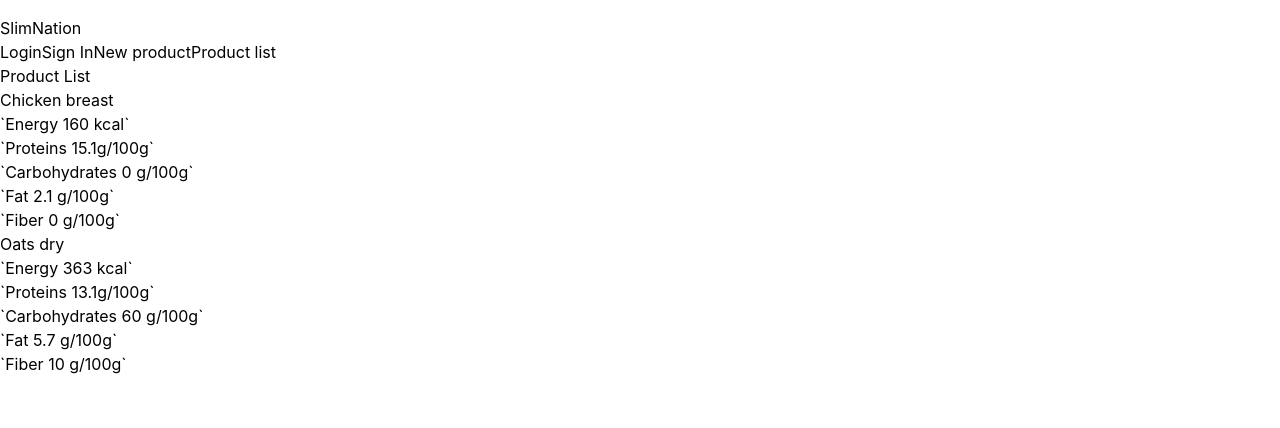
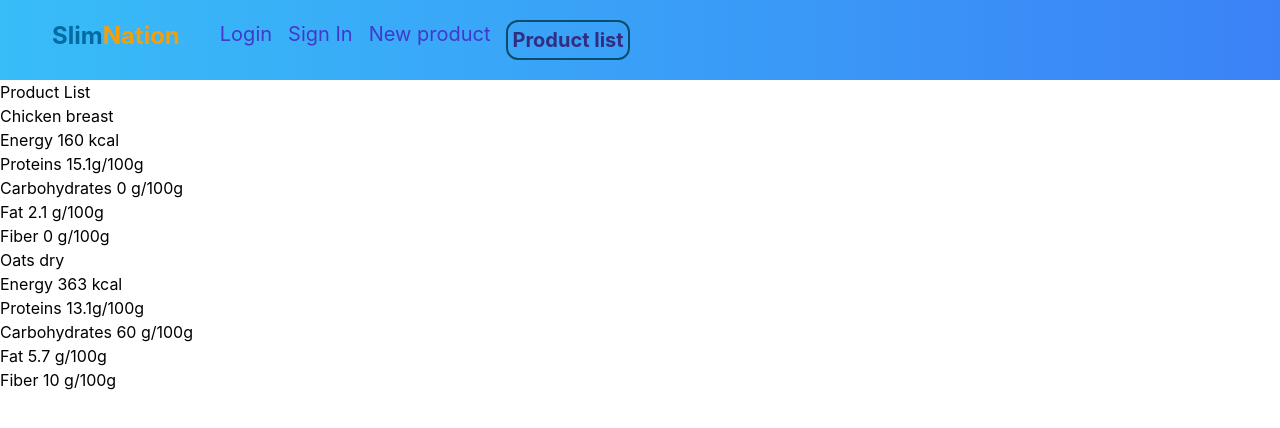
Before and after one commit to AleksZhov/SlimNationTS, a React (Create React App) app in the folder slim-nation-ts-front/: page /products-list in a window 1280 px wide. Shown: the top 428 px of the page. Built offline with nearby package versions, Linux system fonts and the light colour scheme.

Commit message:
Header was stylized and HomePage was added to router

```diff
--- a/slim-nation-ts-front/src/App.tsx
+++ b/slim-nation-ts-front/src/App.tsx
@@ -1,7 +1,7 @@
 import React from 'react';
 import { Header,  SignInForm} from "./components"
 import { Routes, Route } from 'react-router-dom'
-import { NotFoundPage,LoginPage,AllProductsPage, NewProductPage } from './pages';
+import { NotFoundPage,LoginPage,AllProductsPage, NewProductPage, HomePage } from './pages';
 
 import './App.css';
 
@@ -9,9 +9,9 @@ function App() {
   return (<><Header/>
     <div>
       <Routes>
-        {/* <Route path="/" element={Home}/> */}
+        <Route path="/" element={<HomePage/>}/>
         <Route path="login" element={<LoginPage/>}/>
-        <Route path="signIn" element={<SignInForm/>}/>
+        <Route path="sign-in" element={<SignInForm/>}/>
         <Route path="/add-new-product" element={<NewProductPage/>}/>
         <Route path="/products-list" element={<AllProductsPage/>} />
         <Route path="*" element={<NotFoundPage />} />
--- a/slim-nation-ts-front/src/Presentation/View/product/list/productListView.tsx
+++ b/slim-nation-ts-front/src/Presentation/View/product/list/productListView.tsx
@@ -21,13 +21,12 @@ const ProductsList: FC = () => {
         <ul>
             {products.map((product, idx) => {
                 return <li key={idx}>
-
                 <div> <h2>{product.productName}</h2>
-                    <p>`Energy {product.energy} kcal`</p>
-                    <p>`Proteins {product.protein}g/100g`</p>
-                    <p>`Carbohydrates  {product.carbs} g/100g`</p>
-                    <p>`Fat {product.fat} g/100g`</p>
-                    <p>`Fiber {product.fiber} g/100g`</p>
+                    <p>Energy {product.energy} kcal</p>
+                    <p>Proteins {product.protein}g/100g</p>
+                    <p>Carbohydrates  {product.carbs} g/100g</p>
+                    <p>Fat {product.fat} g/100g</p>
+                    <p>Fiber {product.fiber} g/100g</p>
                 </div>
         </li>})}
         </ul>
--- a/slim-nation-ts-front/src/components/Header.tsx
+++ b/slim-nation-ts-front/src/components/Header.tsx
@@ -3,17 +3,17 @@ import { NavLink } from "react-router-dom";
 import { Icon } from "./";
 
 const Header = () => {
-    return (<header>
-        <div>
-            <NavLink to="/">
-                <Icon className="" iconName="icon-accessibility" width="16" height="16" onClick={()=>{}} /> SlimNation
+    return (<header className="bg-gradient-to-r from-sky-400 to-blue-500 flex p-5">
+        <div className="mr-10">
+            <NavLink className="flex align-center text-2xl text-amber-500 font-bold" to="/">
+                <Icon className=" fill-amber-500" iconName="icon-accessibility" width="32" height="32" onClick={()=>{}} /> <span className="text-sky-700">Slim</span>Nation
             </NavLink>
         </div>
-        <nav>
-            <NavLink to ="/login">Login</NavLink>
-            <NavLink to ="/signIn">Sign In</NavLink>
-            <NavLink to ="/add-new-product">New product</NavLink>
-            <NavLink to ="/products-list">Product list</NavLink>
+        <nav className=" flex align-baseline  gap-4">
+            <NavLink className={({isActive}):string =>{return(`text-xl  ${isActive?"text-indigo-900 border-2 border-sky-900 rounded-xl p-1 font-bold":"text-indigo-700 "}`)}  } to ="/login">Login</NavLink>
+            <NavLink className={({isActive}):string =>{return(`text-xl  ${isActive?"text-indigo-900  border-2 border-sky-900 rounded-xl p-1 font-bold":"text-indigo-700"}`)}  } to ="/sign-in">Sign In</NavLink>
+            <NavLink className={({isActive}):string =>{return(`text-xl  ${isActive?"text-indigo-900  border-2 border-sky-900 rounded-xl p-1 font-bold":"text-indigo-700"}`)}  } to ="/add-new-product">New product</NavLink>
+            <NavLink className={({isActive}):string =>{return(`text-xl  ${isActive?"text-indigo-900  border-2 border-sky-900 rounded-xl p-1 font-bold":"text-indigo-700"}`)}  } to ="/products-list">Product list</NavLink>
         </nav>
 </header>) };
 export default Header;
--- /dev/null
+++ b/slim-nation-ts-front/src/pages/HomePage.tsx
@@ -0,0 +1,9 @@
+import { FC } from "react";
+
+
+const HomePage: FC = () => {
+    return (<main className="bg-main-page-bgnd h-screen bg-cover bg-center">
+        <h1>HomePage</h1>
+    </main>)
+}
+export default HomePage;
--- a/slim-nation-ts-front/src/pages/index.ts
+++ b/slim-nation-ts-front/src/pages/index.ts
@@ -2,5 +2,6 @@ import NotFoundPage from "./NotFoundPage";
 import LoginPage from "./LoginPage";
 import AllProductsPage from "./AllProductsPage";
 import NewProductPage from "./NewProductPage";
+import HomePage from "./HomePage";
 
-export {NotFoundPage, LoginPage, AllProductsPage, NewProductPage}
+export {NotFoundPage, LoginPage, AllProductsPage, NewProductPage, HomePage}
--- a/slim-nation-ts-front/tailwind.config.js
+++ b/slim-nation-ts-front/tailwind.config.js
@@ -2,7 +2,11 @@
 module.exports = {
   content: ["./src/**/*.tsx"],
   theme: {
-    extend: {},
+    extend: {
+      backgroundImage: {
+        "main-page-bgnd":"url('/src/image/home-page-bgnd.jpg')"
+      }
+    },
   },
   plugins: [],
 }
```
Also changed, not shown: slim-nation-ts-front/src/image/home-page-bgnd.jpg (added), slim-nation-ts-front/src/image/svg/sprite.svg.
